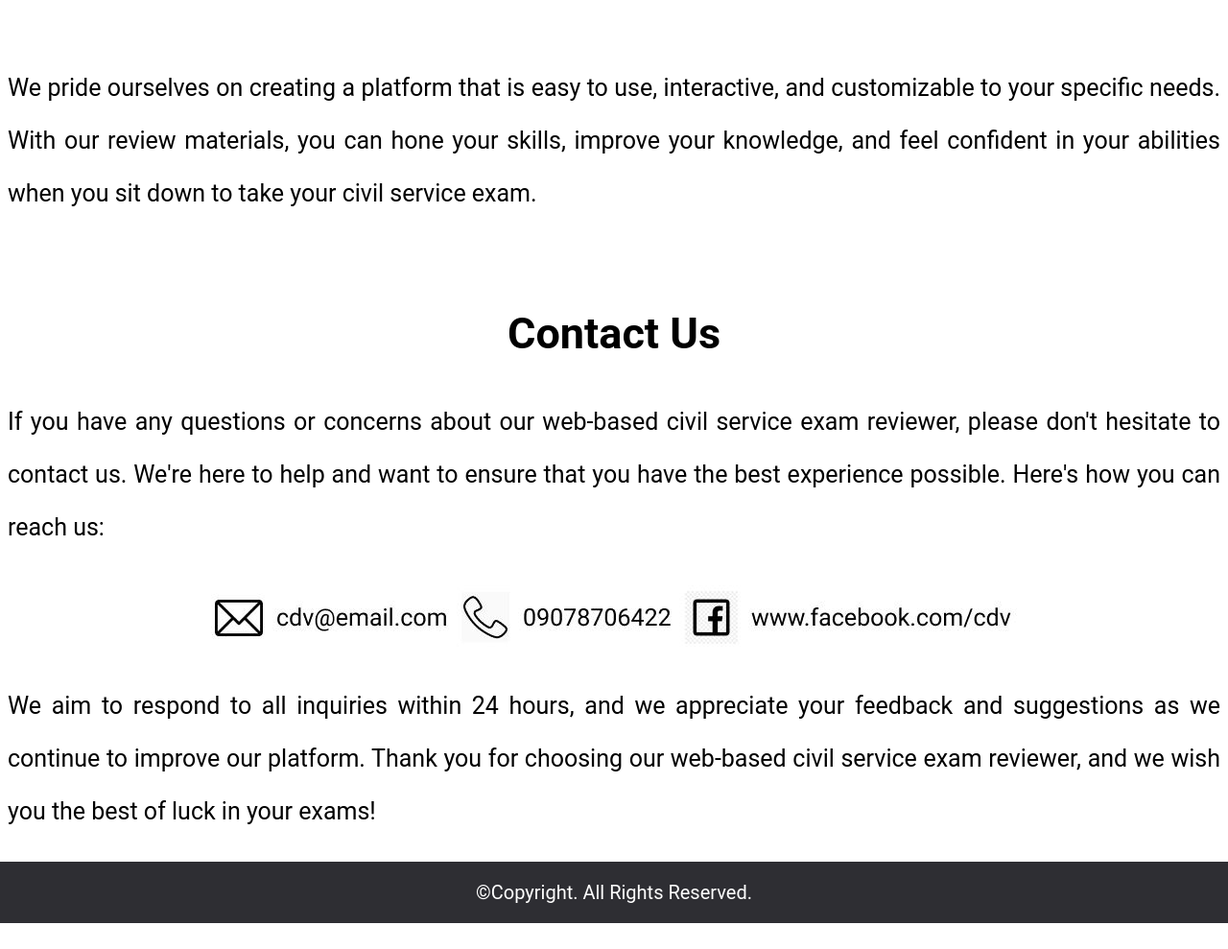
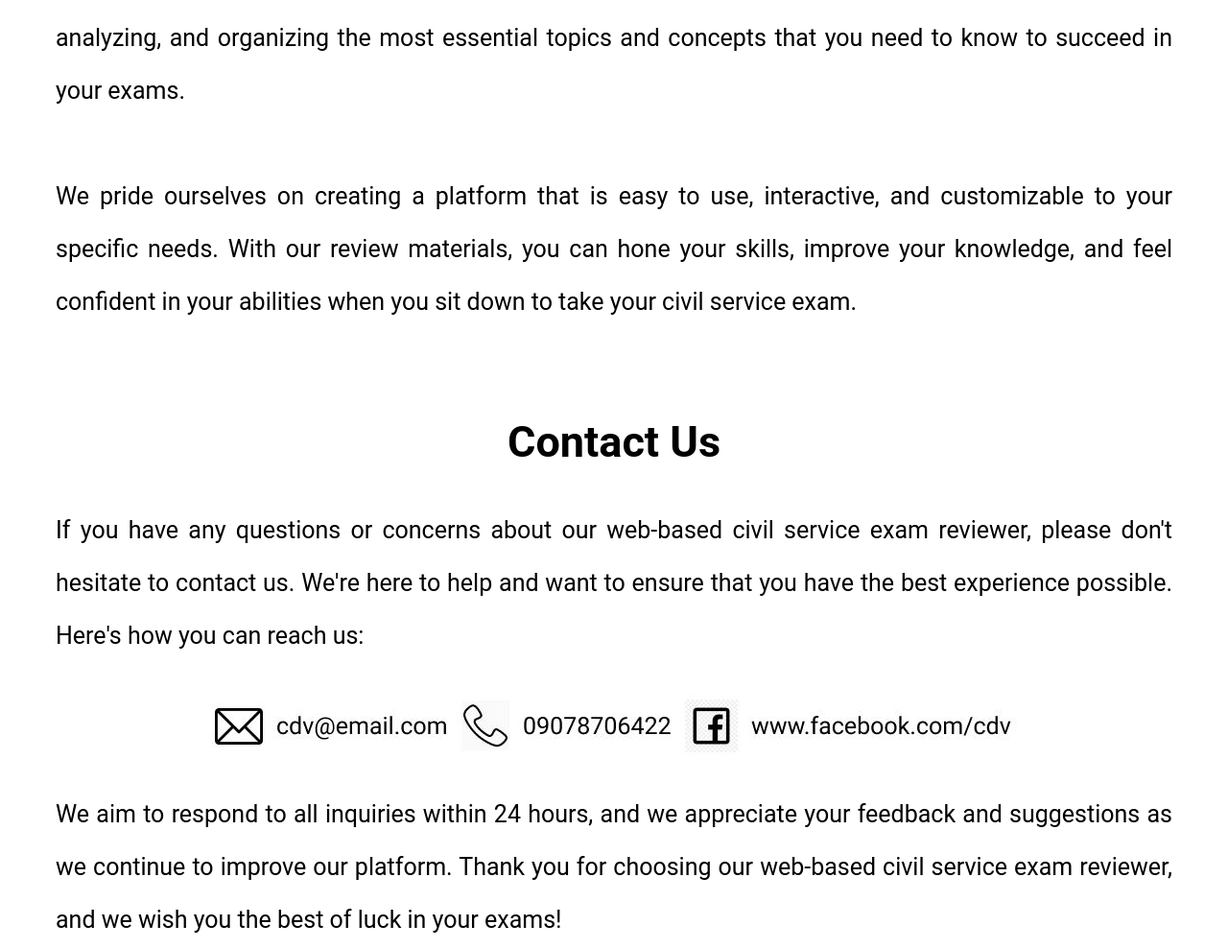
Before and after one commit to clydecutimar/Civil-Service-Exam-Reviewer, a plain HTML site: page index.html in a window 1280 px wide. Shown: the part 982-1971 px from the top of the page at 96% size. Before the commit the page ends 1944 px from the top, so only its background shows below. Drawn offline with Linux system fonts and the light colour scheme.

Commit message:
added padding

```diff
--- a/home.css
+++ b/home.css
@@ -93,3 +93,8 @@ header {
     display: block;
     margin: 0 auto;
   }
+
+
+body {
+padding: 50px;
+}
```
